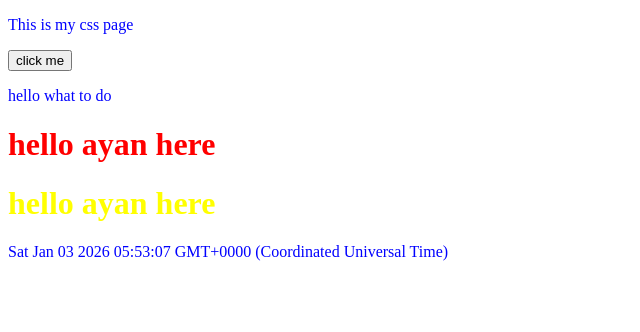
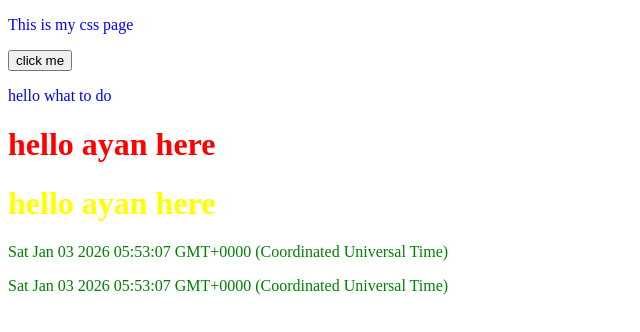
Before and after one commit to developedbyayan/learningcsshtmljs, a plain HTML site: page css/index2.html in a window 1280 px wide. Both pictures are taken after a click on the button "click me". Shown: the whole page, without its empty margins (0-640 px from the left). Drawn offline with Linux system fonts and the light colour scheme.

Commit message:
add script

```diff
--- a/css/index2.html
+++ b/css/index2.html
@@ -9,10 +9,15 @@
         p{
             color:blue;
         }
+        .test{
+            color:green;
+        }
     </style>
     <script>
         function getdate(){
-            document.getElementById("date").innerHTML=Date();
+            console.log(document.getElementsByClassName("test"));
+            document.getElementsByClassName("test")[0].innerHTML=Date();
+            document.getElementsByClassName("test")[1].innerHTML=Date();
         }
         </script>
 </head>
@@ -24,6 +29,7 @@
     <p>hello what to do</p>
     <h1 style="color:red;">hello ayan here</h1>
     <h1>hello ayan here</h1>
-    <p id="date"></p>
+    <p class="test"></p>
+    <p class="test"></p>
 </body>
 </html>
```
